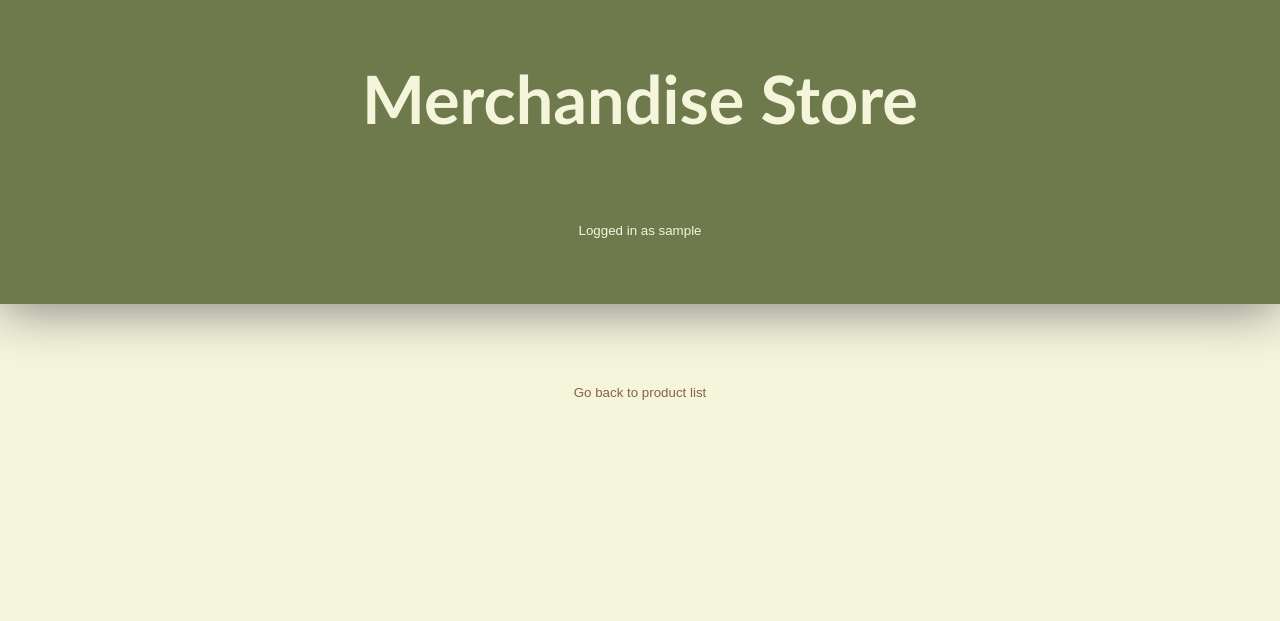
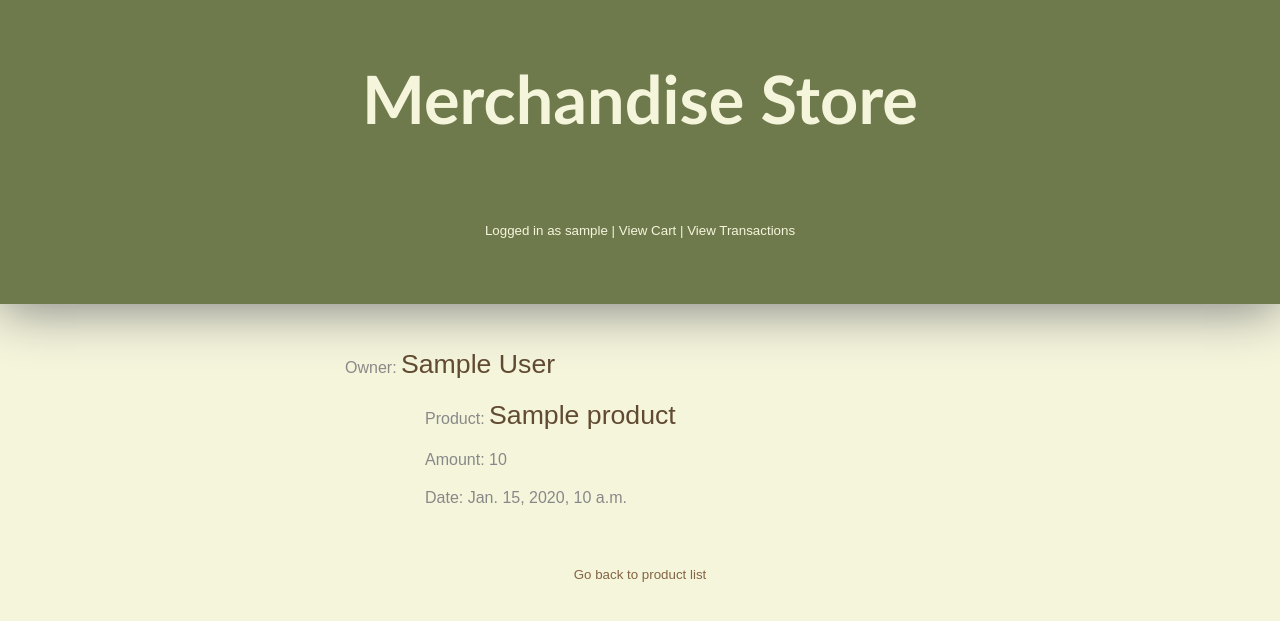
Before and after one commit to AdrMrcs/hobbysite-E-1, a Django app: page /merchstore/cart in a window 1280 px wide. Shown: the part 39-660 px from the top of the page. Run offline with Django 5.2, Linux system fonts and the light colour scheme; a user stored in the database is signed in; tables that the repository leaves empty hold one stand-in row (values such as "Sample post").

Commit message:
updated templates to fulfill requirements

```diff
--- a/templates/cart_view.html
+++ b/templates/cart_view.html
@@ -6,22 +6,27 @@
 
     <div class="header">
         <h1>Merchandise Store</h1>
-        <h3>Logged in as {{user.get_username}}</h3>
+        <h3>Logged in as {{user.get_username}} |
+        <a href="{% url 'merchstore:cart-view' %}" style="color: beige;">View Cart</a> |
+        <a href="{% url 'merchstore:transaction-view' %}" style="color: beige;">View Transactions</a></h3>
     </div>
 
     <div class="content">
+        {% for profile in profiles %}
+            {% if not profile.name == user.get_username %}
+                <li>Owner: <span class="productname">{{profile.name}}</span></li>
                 {% for transaction in object_list %}
+                    {% if profile.name == transaction.product.owner.name %}
                         <ul>
-            {% if transaction.buyer.name == user.get_username %}
-                <li class="productname">{{transaction.product.name}}</li>
                             <ul>
-                    <li>Owner: {{transaction.product.owner.name}}</li>
+                                <li>Product: <span class="productname">{{transaction.product.name}}</span></li>
                                 <li>Amount: {{transaction.amount}}</li>
                                 <li>Date: {{transaction.created_on}}</li>
-                    <li>Status: {{transaction.status}}</li>
+                            </ul>
                         </ul>
                     {% endif %}
-        </ul>
+                {% endfor %}
+            {% endif %}
         {% endfor %}
     </div>
     <h3><a href="/merchstore/items">Go back to product list</a></h3>
--- a/templates/product_detail.html
+++ b/templates/product_detail.html
@@ -7,7 +7,9 @@
     <div class="header">
       <h1>Merchandise Store</h1>
       {% if user.is_authenticated %}
-          <h3>Logged in as {{user.get_username}}</h3>
+          <h3>Logged in as {{user.get_username}} |
+          <a href="{% url 'merchstore:cart-view' %}" style="color: beige;">View Cart</a> |
+          <a href="{% url 'merchstore:transaction-view' %}" style="color: beige;">View Transactions</a></h3>
       {% else %}
           <h3>You are currently logged out</h3>
       {% endif%}
```
Also changed, not shown: templates/product_form.html (+3 -5 lines), templates/product_list.html (+6 -4 lines), templates/transaction_view.html (+13 -5 lines). Lines whose indentation alone changed are shown as unchanged.
